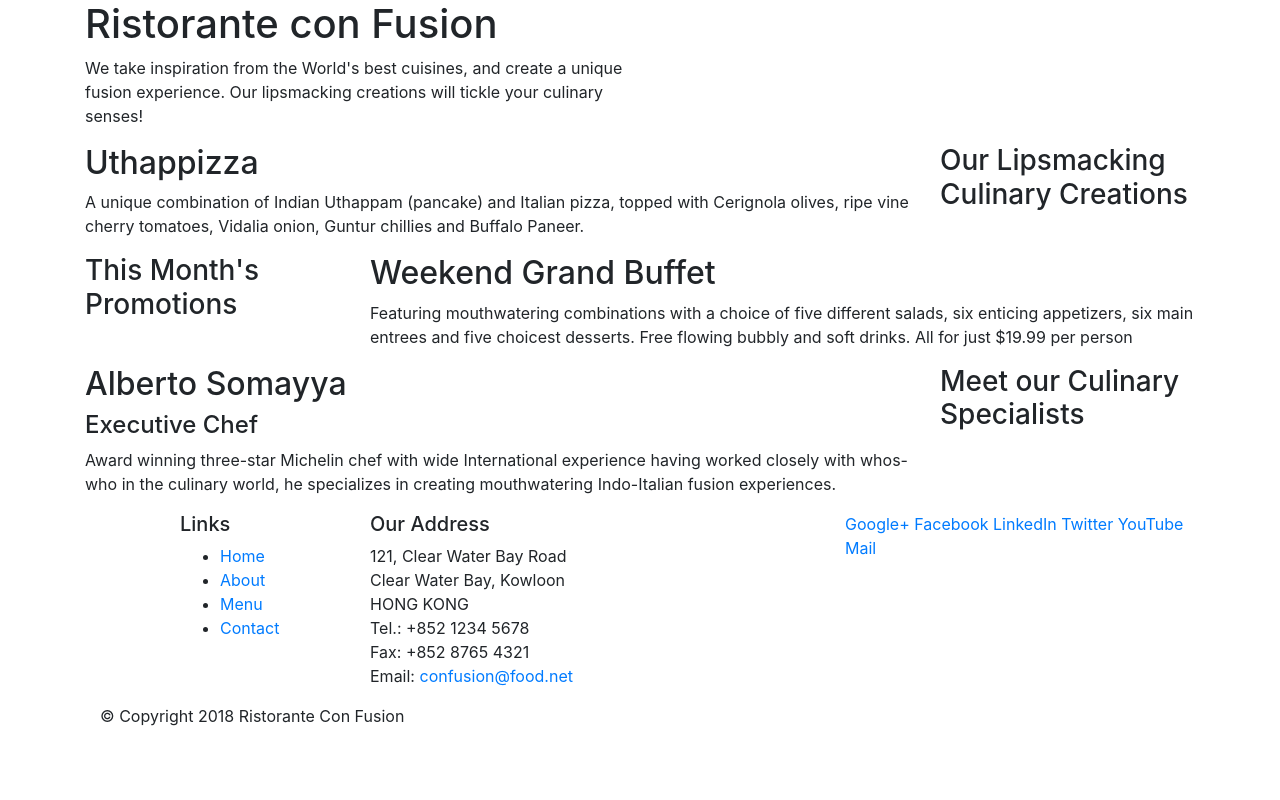
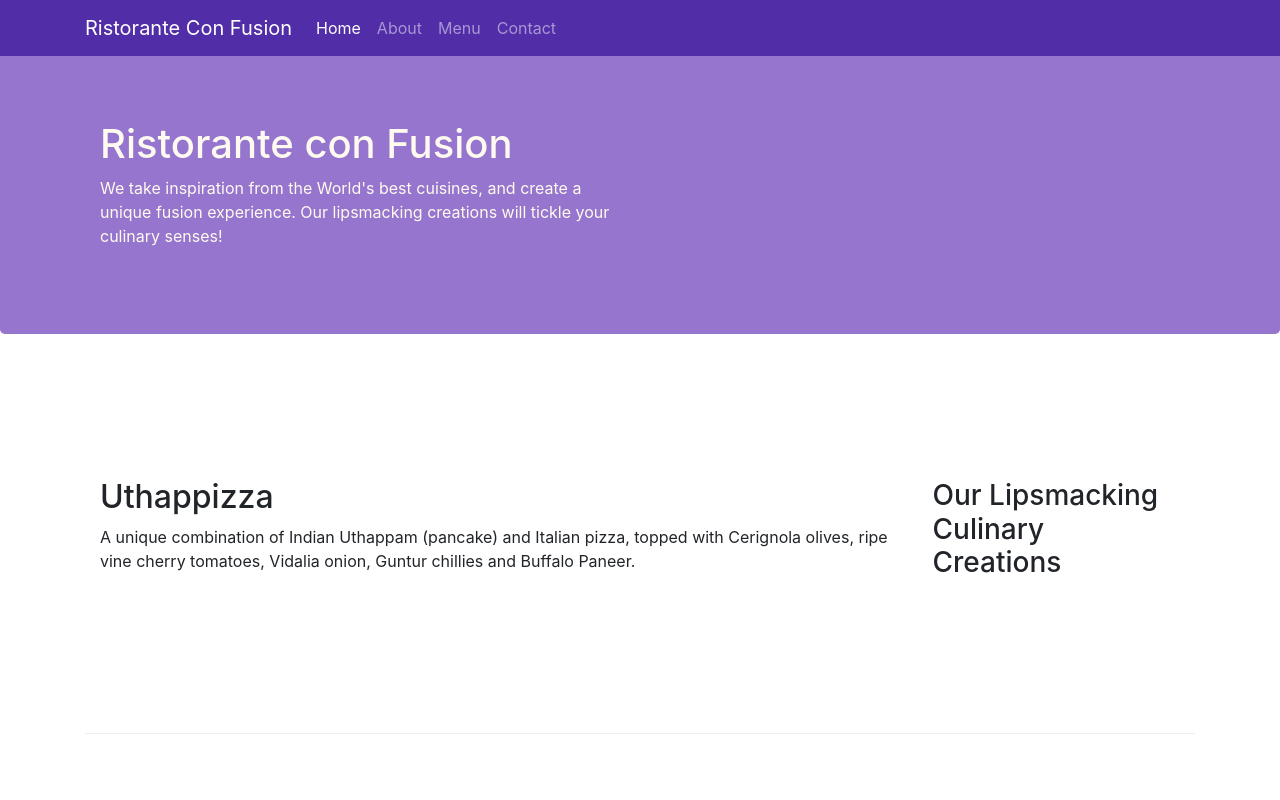
Before and after one commit to alihassanmaqboolhusain/boot-second-ex, a website: page index.html in a window 1280 px wide. Shown: the top 800 px of the page. Drawn offline with nearby package versions, Linux system fonts and the light colour scheme.

Commit message:
navbar first exercise commit

```diff
--- /dev/null
+++ b/css/styles.css
@@ -0,0 +1,37 @@
+.row-header{
+    margin:0px auto;
+    padding:0px;
+}
+
+.row-content {
+    margin:0px auto;
+    padding: 50px 0px 50px 0px;
+    border-bottom: 1px ridge;
+    min-height:400px;
+}
+
+.footer{
+    background-color: #D1C4E9;
+    margin:0px auto;
+    padding: 20px 0px 20px 0px;
+}
+.jumbotron {
+    padding:70px 30px 70px 30px;
+    margin:0px auto;
+    background: #9575CD ;
+    color:floralwhite;
+}
+
+address{
+    font-size:80%;
+    margin:0px;
+    color:#0f0f0f;
+}
+body{
+    padding:50px 0px 0px 0px;
+    z-index:0;
+}
+
+.navbar-dark {
+     background-color: #512DA8;
+}
--- a/index.html
+++ b/index.html
@@ -9,14 +9,32 @@
 
     <!-- Bootstrap CSS -->
     <link rel="stylesheet" href="node_modules/bootstrap/dist/css/bootstrap.min.css">
+    <link rel="stylesheet" href="css/styles.css">
     <title>Ristorante Con Fusion</title>
 </head>
 
 <body>
+    <nav class="navbar navbar-dark navbar-expand-sm fixed-top">
+        <div class="container">
+            <button class="navbar-toggler" type="button" data-toggle="collapse" data-target="#Navbar">
+                <span class="navbar-toggler-icon"></span>
+            </button>
+           <a class="navbar-brand" href="#">Ristorante Con Fusion</a>
+           <div class="collapse navbar-collapse" id="Navbar">
+                <ul class="navbar-nav mr-auto">
+                    <li class="nav-item active"><a class="nav-link" href="#">Home</a></li>
+                    <li class="nav-item"><a class="nav-link" href="./aboutus.html">About</a></li>
+                    <li class="nav-item"><a class="nav-link" href="#">Menu</a></li>
+                    <li class="nav-item"><a class="nav-link" href="#">Contact</a></li>
+                </ul>
+            </div>
 
-    <header>
+        </div>
+    </nav>
+
+    <header class="jumbotron">
         <div class="container">
-            <div class="row">
+            <div class="row row-header">
                 <div class="col-12 col-sm-6">
                     <h1>Ristorante con Fusion</h1>
                     <p>We take inspiration from the World's best cuisines, and create a unique fusion experience. Our lipsmacking creations will tickle your culinary senses!</p>
@@ -28,45 +46,45 @@
     </header>
 
     <div class="container">
-        <div class="row">
+        <div class="row row-content align-items-center">
             <div class="col-12 col-sm-4 order-sm-last col-md-3">
                 <h3>Our Lipsmacking Culinary Creations</h3>
             </div>
             <div class="col col-sm order-sm-first col-md">
                 <h2>Uthappizza</h2>
-                <p>A unique combination of Indian Uthappam (pancake) and Italian pizza, topped with Cerignola olives, ripe vine cherry tomatoes, Vidalia onion, Guntur chillies and Buffalo Paneer.</p>
+                <p class="d-none d-sm-block">A unique combination of Indian Uthappam (pancake) and Italian pizza, topped with Cerignola olives, ripe vine cherry tomatoes, Vidalia onion, Guntur chillies and Buffalo Paneer.</p>
             </div>
         </div>
 
 
-        <div class="row">
+        <div class="row row-content align-items-center">
             <div class="col-12 col-sm-4 col-md-3">
                 <h3>This Month's Promotions</h3>
             </div>
             <div class="col col-sm col-md">
                 <h2>Weekend Grand Buffet</h2>
-                <p>Featuring mouthwatering combinations with a choice of five different salads, six enticing appetizers, six main entrees and five choicest desserts. Free flowing bubbly and soft drinks. All for just $19.99 per person </p>
+                <p class="d-none d-sm-block">Featuring mouthwatering combinations with a choice of five different salads, six enticing appetizers, six main entrees and five choicest desserts. Free flowing bubbly and soft drinks. All for just $19.99 per person </p>
             </div>
         </div>
 
-        <div class="row">
+        <div class="row row-content align-items-center">
             <div class="col-12 col-sm-4 order-sm-last col-md-3">
                 <h3>Meet our Culinary Specialists</h3>
             </div>
             <div class="col col-sm order-sm-first col-md">
                 <h2>Alberto Somayya</h2>
                 <h4>Executive Chef</h4>
-                <p>Award winning three-star Michelin chef with wide International experience having worked closely with whos-who in the culinary world, he specializes in creating mouthwatering Indo-Italian fusion experiences. </p>
+                <p class="d-none d-sm-block">Award winning three-star Michelin chef with wide International experience having worked closely with whos-who in the culinary world, he specializes in creating mouthwatering Indo-Italian fusion experiences. </p>
             </div>
         </div>
     </div>
 
-    <footer>
+    <footer class="footer">
         <div class="container">
-            <div class="row">
+            <div class="row justify-content-center">
                 <div class="col-4 offset-1 col-sm-2">
                     <h5>Links</h5>
-                    <ul>
+                    <ul class="list-unstyled">
                         <li><a href="#">Home</a></li>
                         <li><a href="#">About</a></li>
                         <li><a href="#">Menu</a></li>
@@ -84,7 +102,7 @@
 		              Email: <a href="mailto:confusion@food.net">confusion@food.net</a>
 		           </address>
                 </div>
-                <div class="col-12 col-sm-4">
+                <div class="col-12 col-sm-4 align-self-cnter">
                     <div>
                         <a href="http://google.com/+">Google+</a>
                         <a href="http://www.facebook.com/profile.php?id=">Facebook</a>
@@ -96,7 +114,7 @@
                 </div>
            </div>
            <div class="col-auto">
-                <div>
+                <div class="text-center">
                     <p>© Copyright 2018 Ristorante Con Fusion</p>
                 </div>
            </div>
```
Also changed, not shown: aboutus.html (added, +136 -0 lines).
